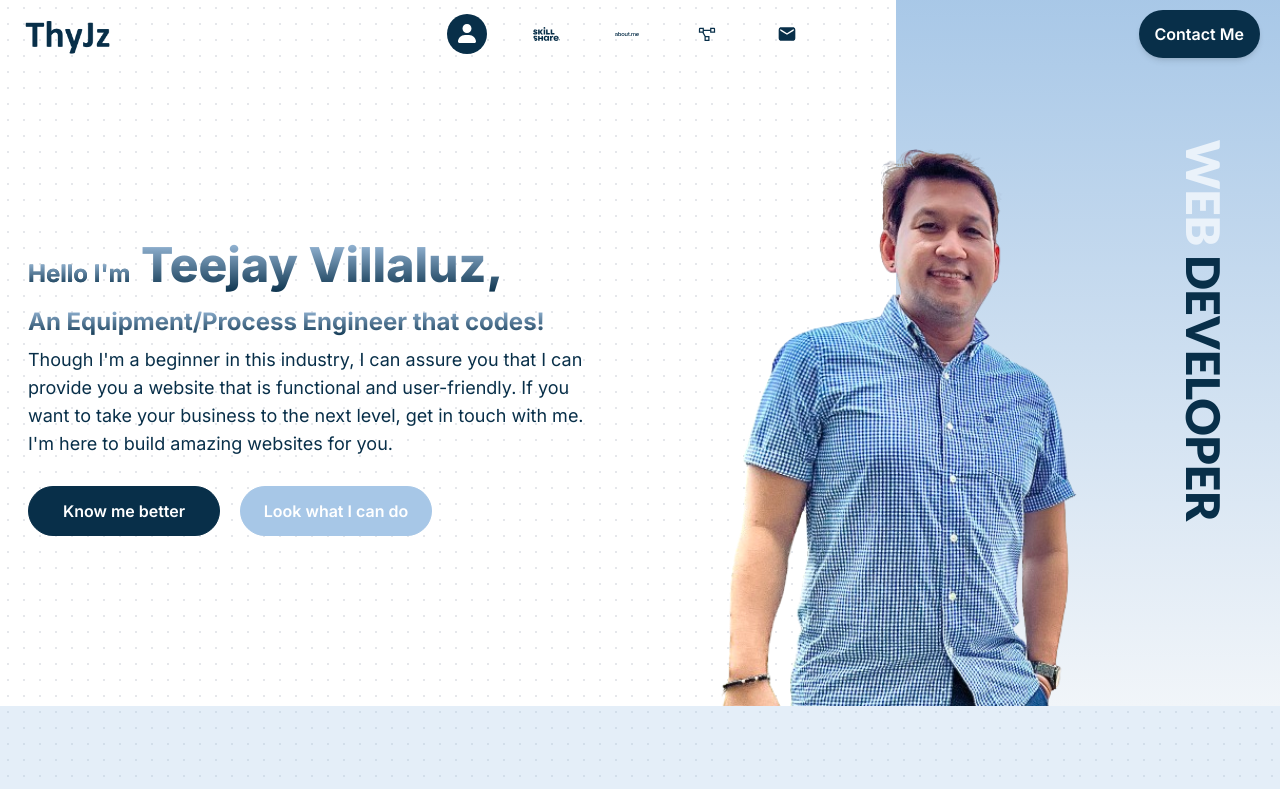
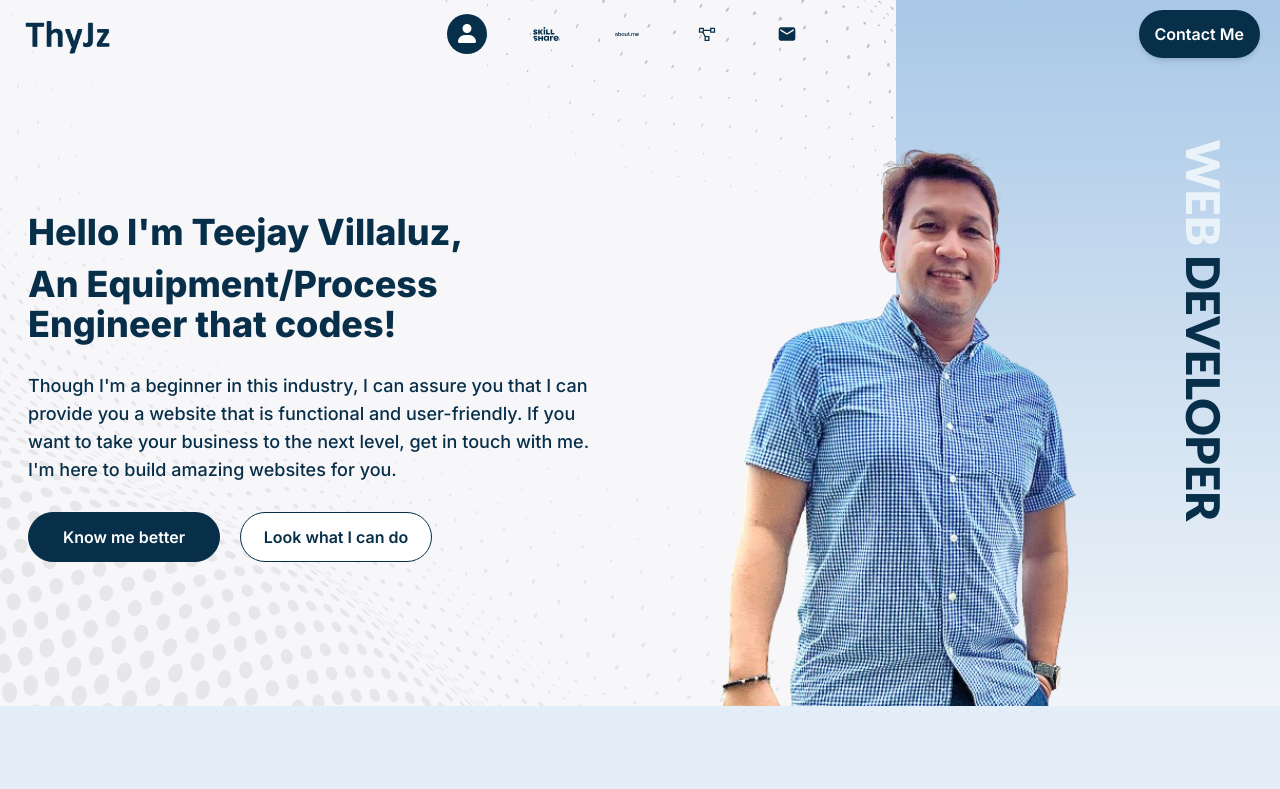
Before and after one commit to thygz/tj-portfolio, a React (Vite) app: page / in a window 1280 px wide. Shown: the top 789 px of the page. Built offline with nearby package versions, Linux system fonts and the light colour scheme.

Commit message:
Add framer motion and background on hero section

```diff
--- a/package.json
+++ b/package.json
@@ -12,6 +12,7 @@
   "dependencies": {
     "@emailjs/browser": "^4.4.1",
     "aos": "^3.0.0-beta.6",
+    "framer-motion": "^11.3.31",
     "react": "^18.3.1",
     "react-anchor-link-smooth-scroll": "^1.0.12",
     "react-dom": "^18.3.1",
--- a/src/components/Hero.jsx
+++ b/src/components/Hero.jsx
@@ -1,50 +1,84 @@
 import tjImage from '../assets/tjImage3.png';
 import { Link } from 'react-scroll';
+import { motion } from 'framer-motion';
+
+const animation = (delay) => ({
+    hidden: { y: 100, opacity: 0 },
+    visible: { y: 0, opacity: 1, transition: { duration: 1.2, delay: delay } },
+});
 
 const Hero = () => {
     return (
-        <section className="" id="hero">
-            <div className="max-w-7xl mx-auto flex gap-0 lg:gap-5 xl:gap-20 flex-col-reverse lg:flex-row justify-center items-center pl-5 pb-20 sm:pb-28 lg:pb-0 relative">
-                <div className="max-w-xl md:max-w-xl lg:max-w-6xl mx-auto flex flex-1 flex-col justify-center lg:justify-start items-center lg:items-start px-0 sm:px-2 mt-5 lg:mt-0 pr-5 z-10">
-                    <p className="text-3xl md:text-4xl xl:text-5xl md:max-w-md lg:max-w-none font-extrabold text-center lg:text-start py-1 bg-gradient-to-t from-sky-950 to-sky-950 lg:to-[#A7C7E7] text-transparent bg-clip-text">
-                        <span className="text-xl md:text-2xl lg:text-xl xl:text-2xl font-bold bg-gradient-to-t from-sky-950 to-sky-950 lg:to-[#A7C7E7] text-transparent bg-clip-text">
-                            Hello I'm
-                        </span>{' '}
-                        Teejay Villaluz,
-                    </p>
-                    <p className="text-xl md:text-2xl lg:text-xl xl:text-2xl md:max-w-md lg:max-w-none font-semibold lg:font-bold bg-gradient-to-t from-sky-950 to-sky-950 lg:to-[#A7C7E7] text-transparent bg-clip-text text-center lg:text-start mt-2 lg:mt-3">
+        <section
+            className="bg-background2 bg-center bg-cover bg-no-repeat -mt-20 pt-20"
+            id="hero"
+        >
+            <div className="max-w-7xl mx-auto flex gap-2 lg:gap-0 xl:gap-5 flex-col-reverse lg:flex-row justify-center items-center pl-5 pb-24 sm:pb-24 lg:pb-0 relative">
+                <div className="max-w-xl md:max-w-xl lg:max-w-5xl mx-auto flex flex-1 flex-col justify-center lg:justify-start items-center lg:items-start px-0 lg:px-2 mt-3 lg:mt-0 pr-5 lg:pr-0 z-10">
+                    <motion.p
+                        variants={animation(0.5)}
+                        initial="hidden"
+                        animate="visible"
+                        className="text-2xl md:text-3xl lg:text-3xl xl:text-4xl md:max-w-lg lg:max-w-none font-extrabold text-center lg:text-start text-sky-950"
+                    >
+                        Hello I'm Teejay Villaluz,
+                    </motion.p>
+                    <motion.p
+                        variants={animation(1)}
+                        initial="hidden"
+                        animate="visible"
+                        className="text-[1.45rem] md:text-3xl lg:text-3xl xl:text-4xl md:max-w-xl lg:max-w-xl font-extrabold text-sky-950 text-center lg:text-start mt-3 md:mt-5 lg:mt-3"
+                    >
                         An Equipment/Process Engineer that codes!
-                    </p>
-                    <p className="text-base md:text-lg lg:text-base xl:text-lg text-center lg:text-start mt-7 lg:mt-2 font-normal text-sky-950">
+                    </motion.p>
+                    <motion.p
+                        variants={animation(1.5)}
+                        initial="hidden"
+                        animate="visible"
+                        className="lg:max-w-xl text-base md:text-lg lg:text-base xl:text-lg text-center lg:text-start mt-7 font-medium text-sky-950"
+                    >
                         Though I'm a beginner in this industry, I can assure you
                         that I can provide you a website that is functional and
                         user-friendly. If you want to take your business to the
                         next level, get in touch with me. I'm here to build
                         amazing websites for you.
-                    </p>
-                    <div className="flex flex-wrap justify-center items-center min-[425px]:justify-start min-[425px]:items-start gap-5 mt-10 lg:mt-7">
+                    </motion.p>
+                    <motion.div
+                        variants={animation(1.5)}
+                        initial="hidden"
+                        animate="visible"
+                        className="flex flex-wrap justify-center items-center min-[425px]:justify-start min-[425px]:items-start gap-5 mt-10 lg:mt-7"
+                    >
                         <Link to="about" smooth={true} duration={700}>
-                            <button className="w-44 xl:w-48 py-3 rounded-full bg-sky-950 border border-sky-950 text-white text-base font-semibold hover:bg-[#A7C7E7] hover:text-white hover:border-[#A7C7E7] duration-150">
+                            <button className="w-44 xl:w-48 py-3 rounded-full bg-sky-950 border border-sky-950 text-white text-base font-semibold hover:bg-white hover:text-sky-950 hover:border-sky-950 duration-150">
                                 Know me better
                             </button>
                         </Link>
                         <Link to="projects" smooth={true} duration={1000}>
-                            <button className="w-44 xl:w-48 py-3 rounded-full bg-white lg:bg-[#A7C7E7] border border-sky-950 lg:border-[#A7C7E7] text-sky-950 lg:text-white text-base font-semibold hover:bg-sky-950 hover:text-white hover:border-sky-950] duration-150">
+                            <button className="w-44 xl:w-48 py-3 rounded-full bg-white border border-sky-950 text-sky-950 text-base font-semibold hover:bg-sky-950 hover:text-white hover:border-sky-950] duration-150">
                                 Look what I can do
                             </button>
                         </Link>
-                    </div>
+                    </motion.div>
                 </div>
-                <img
+                <motion.img
+                    initial={{ y: -100, opacity: 0 }}
+                    animate={{ y: 0, opacity: 1 }}
+                    transition={{ duration: 1, delay: 1 }}
                     src={tjImage}
                     alt="tj-image"
-                    className="w-80 sm:w-96 xl:w-[29rem] mt-10 mr-0 lg:mr-32 z-10"
+                    className="w-80 sm:w-96 xl:w-[29rem] mt-10 mr-5 lg:mr-32 z-10"
                 />
-                <div className="absolute -top-20 bottom-0 right-0 w-[63%] lg:w-[32%] xl:w-[30%] bg-gradient-to-b from-[#A7C7E7] to-slate-100 z-0">
+                <motion.div
+                    initial={{ x: 100, opacity: 0 }}
+                    animate={{ x: 0, opacity: 1 }}
+                    transition={{ duration: 1, delay: 1 }}
+                    className="absolute -top-20 bottom-0 right-0 w-[63%] lg:w-[32%] xl:w-[30%] bg-gradient-to-b from-[#A7C7E7] to-slate-100 z-0"
+                >
                     <h1 className="text-[1.9rem] md:text-4xl lg:text-[2.5rem] xl:text-[2.9rem] rotate-90 absolute top-[21%] min-[500px]:top-[24%] lg:top-[45%] right-[-38%] min-[390px]:right-[-34%] min-[425px]:right-[-31%] min-[460px]:right-[-28%] min-[510px]:right-[-22%] sm:right-[-19%] md:right-[-15%] lg:right-[-28%] xl:right-[-30%] text-[#eaf2fa] font-extrabold uppercase whitespace-nowrap font-lato">
                         Web <span className="text-sky-950">Developer</span>
                     </h1>
-                </div>
+                </motion.div>
             </div>
         </section>
     );
```
Also changed, not shown: src/assets/background2.jpg (added), 1 other file (tests, documents, lock files or other folders).
